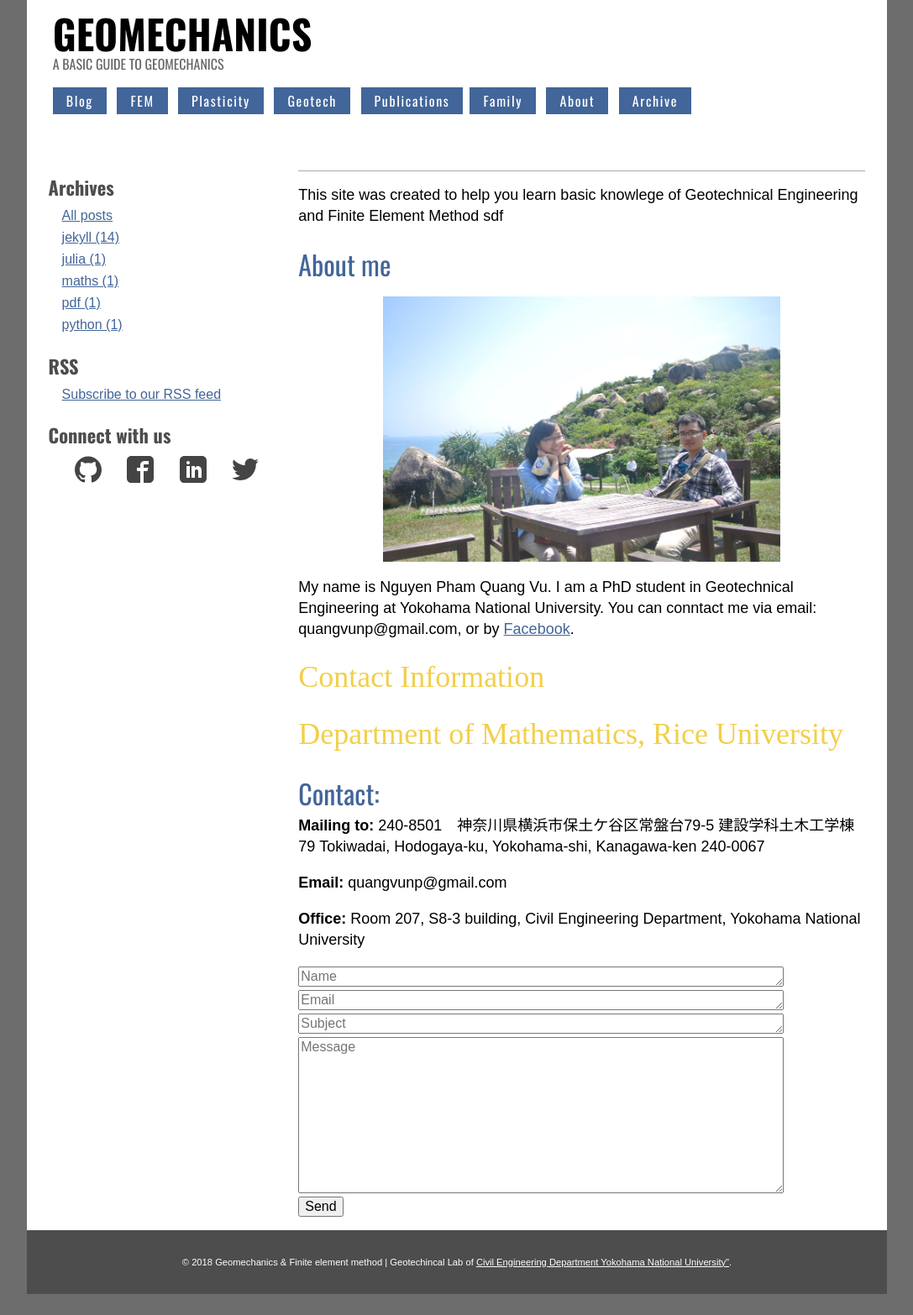
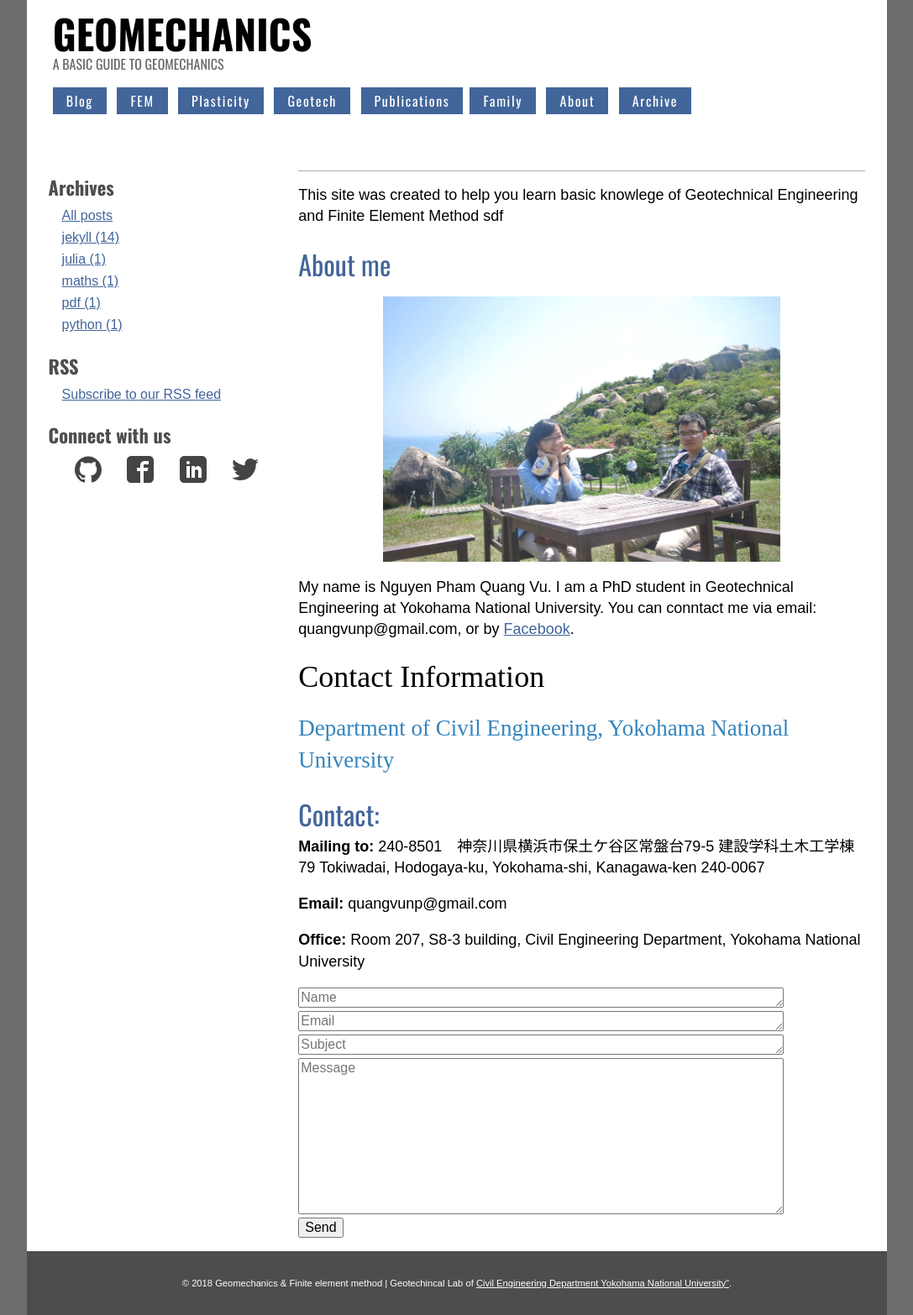
Before and after one commit to quangvunp/geomechanics, a Jekyll site: the page built from about.md, in a window 1280 px wide. Shown: the whole page at 84% size, without its empty margins (96-1183 px from the left). Built offline with Jekyll 4.4.1, drawn with Linux system fonts in a browser that asks for light colours; our own code applies the rules of GitHub Pages for plain Markdown files; before the commit the page ends 1541 px from its top, so only the background shows below that.

Commit message:
Update about.md

```diff
--- a/about.md
+++ b/about.md
@@ -8,11 +8,11 @@
 My name is Nguyen Pham Quang Vu. I am a PhD student in Geotechnical Engineering at Yokohama National University. You can conntact me via email: quangvunp@gmail.com, or by [Facebook]("https://www.facebook.com/quangvu.np").
 
 
-<span style="color: #f2cf4a; font-family: Babas; font-size: 2em;">Contact Information</span>
+<span style="color: ##3484bc; font-family: Babas; font-size: 2em;">Contact Information</span>
 
-<span style="color: #f2cf4a; font-family: Time News Roman; font-size: 2em;">
-Department of Mathematics,
-Rice University
+<span style="color: #3484bc; font-family: Time News Roman; font-size: 1.5em;">
+Department of Civil Engineering,
+Yokohama National University
 </span>
 
 ## Contact:
```
